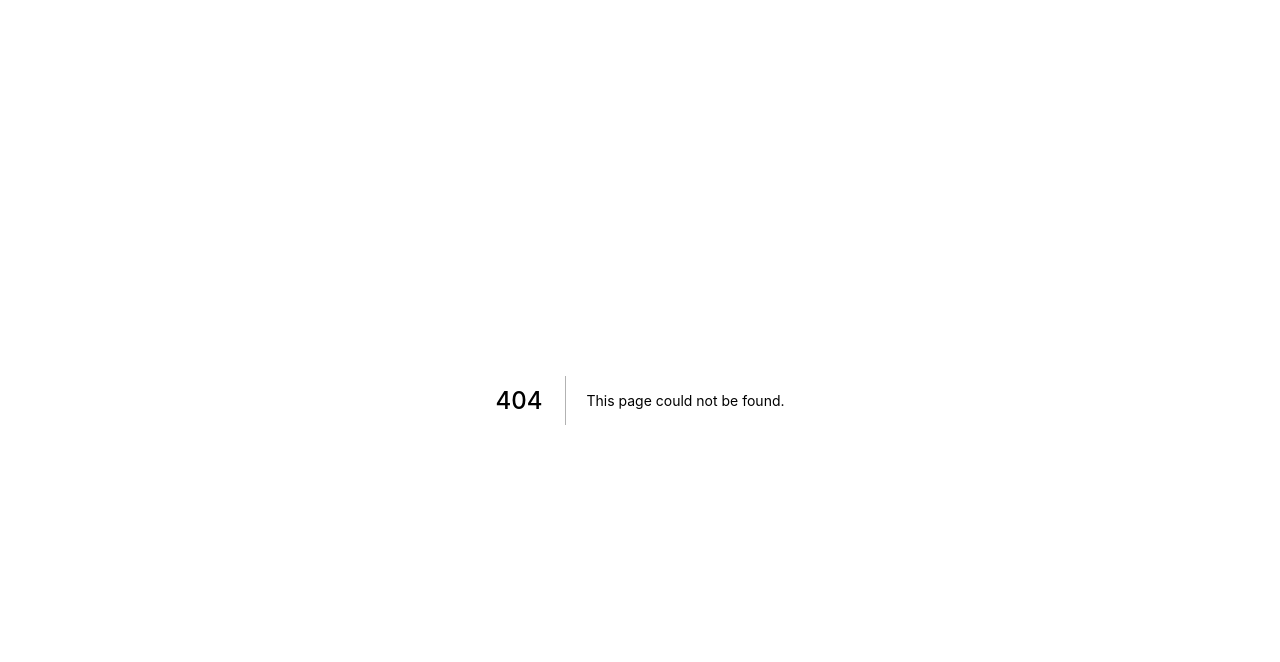
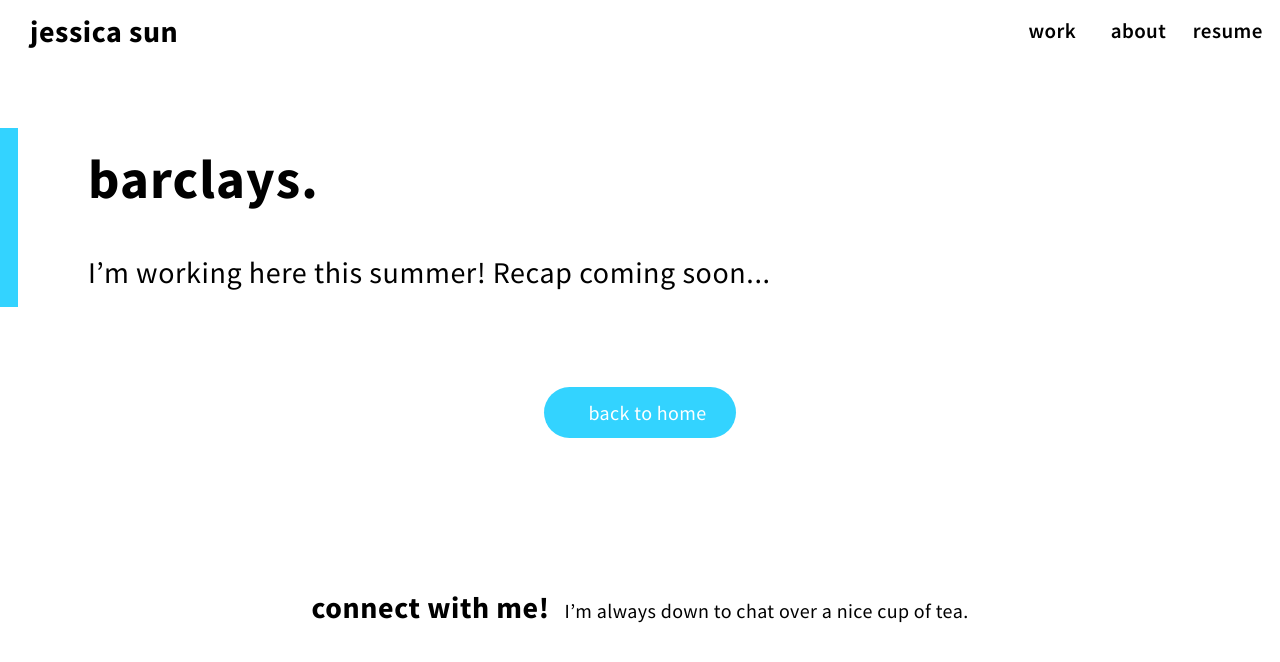
Before and after one commit to jessicajsun/personal-website, a Next.js app: page /barclays in a window 1280 px wide. Before the commit this address had no page. Shown: the top 662 px of the page. Built offline with nearby package versions, Linux system fonts and the light colour scheme.

Commit message:
add barclays page

```diff
--- /dev/null
+++ b/components/barclays.module.css
@@ -0,0 +1,73 @@
+.topPanel{
+  display: flex;
+  flex-direction: row;
+  align-items: center;
+  justify-content: center;
+  margin-top: 78px;
+  margin-bottom: 80px;
+}
+
+.summary {
+  width: 100%;
+  margin-left: 70px;
+  margin-right: auto;
+  max-width: 1200px;
+}
+
+.title{
+  font-weight: bold;
+  font-size: 55px;
+  line-height: 69px;
+  letter-spacing: 0.02em;
+  margin-bottom: 40px;
+}
+
+.subtitle{
+  font-style: normal;
+  font-weight: 500;
+  font-size: 30px;
+  line-height: 38px;
+  letter-spacing: 0.02em;
+}
+
+.border{
+  width: 1.5vw;
+  height: 14vw;
+  max-width: 20px;
+  max-height: 200px;
+  margin-left: auto;
+  background: #33D3FF;
+}
+
+.button{
+  width: 15vw;
+  height: 4vw;
+  display: flex;
+  align-items: center;
+  justify-content: center;
+  margin-left: auto;
+  margin-right: auto;
+  background: #33D3FF;
+  border-radius: 30px;
+}
+
+.grow {
+  transition: all .2s ease-in-out;
+}
+
+.grow:hover{
+  transform: scale(1.03);
+  position: relative;
+  box-shadow: 0px 0px 15px rgba(0, 0, 0, 0.25);
+}
+
+
+.backToHome{
+  text-align: center;
+  font-style: normal;
+  font-weight: normal;
+  font-size: 20px;
+  letter-spacing: 0.02em;
+  color: #ffffff;
+  margin-left: 15px;
+}
--- /dev/null
+++ b/pages/barclays.js
@@ -0,0 +1,40 @@
+import Head from 'next/head'
+import styles from '../components/barclays.module.css'
+import Link from 'next/link'
+import Layout from '../components/layout.js'
+
+export default function Barclays(){
+
+  return (
+      <Layout>
+
+        <Head>
+          <title>barclays</title>
+        </Head>
+
+        <main>
+
+        <section className={styles.topPanel}>
+
+          <div className={styles.border}></div>
+
+          <div className={styles.summary}>
+            <div className={styles.title}>barclays.</div>
+            <div className={styles.subtitle}>I’m working here this summer! Recap coming soon...</div>
+          </div>
+
+        </section>
+
+        <Link href="/">
+          <div className={`${styles.button} ${styles.grow}`}>
+            <i className="fas fa-arrow-left fa-lg" style={{color: '#FFFFFF'}}></i>
+            <div className={styles.backToHome}>back to home</div>
+          </div>
+        </Link>
+
+        </main>
+
+      </Layout>
+
+  )
+}
```
Also changed, not shown: pages/index.js (+5 -3 lines).
